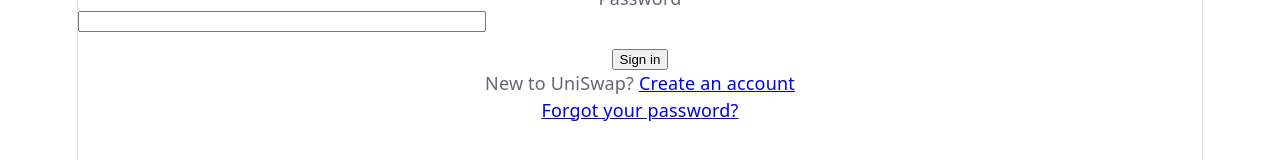
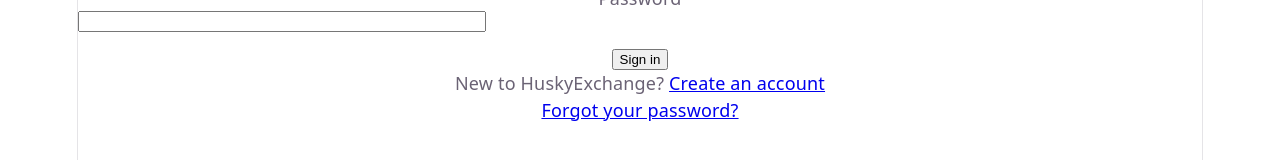
Before and after one commit to Oasis-NEU/f26-group-14, a React (Vite) app: page /signin in a window 1280 px wide. Shown: the part 190-350 px from the top of the page. Built offline with nearby package versions, Linux system fonts and the light colour scheme; no server answers.

Commit message:
Rename app from UniSwap to HuskyExchange

```diff
--- a/index.html
+++ b/index.html
@@ -4,7 +4,7 @@
     <meta charset="UTF-8" />
     <link rel="icon" type="image/svg+xml" href="/favicon.svg" />
     <meta name="viewport" content="width=device-width, initial-scale=1.0" />
-    <title>UniSwap</title>
+    <title>HuskyExchange</title>
   </head>
   <body>
     <div id="root"></div>
--- a/package.json
+++ b/package.json
@@ -1,5 +1,5 @@
 {
-  "name": "my-app",
+  "name": "husky-exchange",
   "private": true,
   "version": "0.0.0",
   "type": "module",
--- a/src/pages/listing.jsx
+++ b/src/pages/listing.jsx
@@ -102,9 +102,9 @@ export default function Listing({ session }) {
 
   // mailto: links open the user's email app with the address, subject, and message filled in.
   // encodeURIComponent makes spaces and symbols safe to put inside a link.
-  const emailSubject = encodeURIComponent(`UniSwap: ${listing.title}`)
+  const emailSubject = encodeURIComponent(`HuskyExchange: ${listing.title}`)
   const offerBody = encodeURIComponent(
-    `Hi ${seller.first_name}! I saw your "${listing.title}" on UniSwap. Would you take $__ for it?`,
+    `Hi ${seller.first_name}! I saw your "${listing.title}" on HuskyExchange. Would you take $__ for it?`,
   )
 
   return (
--- a/src/pages/signin.jsx
+++ b/src/pages/signin.jsx
@@ -103,7 +103,7 @@ export default function SignIn() {
 
       {/* Pass location.state along so "send them back where they were going" still works after signing up. */}
       <p>
-        New to UniSwap? <Link to="/signup" state={location.state}>Create an account</Link>
+        New to HuskyExchange? <Link to="/signup" state={location.state}>Create an account</Link>
       </p>
       <p>
         <Link to="/reset-password">Forgot your password?</Link>
```
Also changed, not shown: 2 other files (tests, documents, lock files or other folders).
